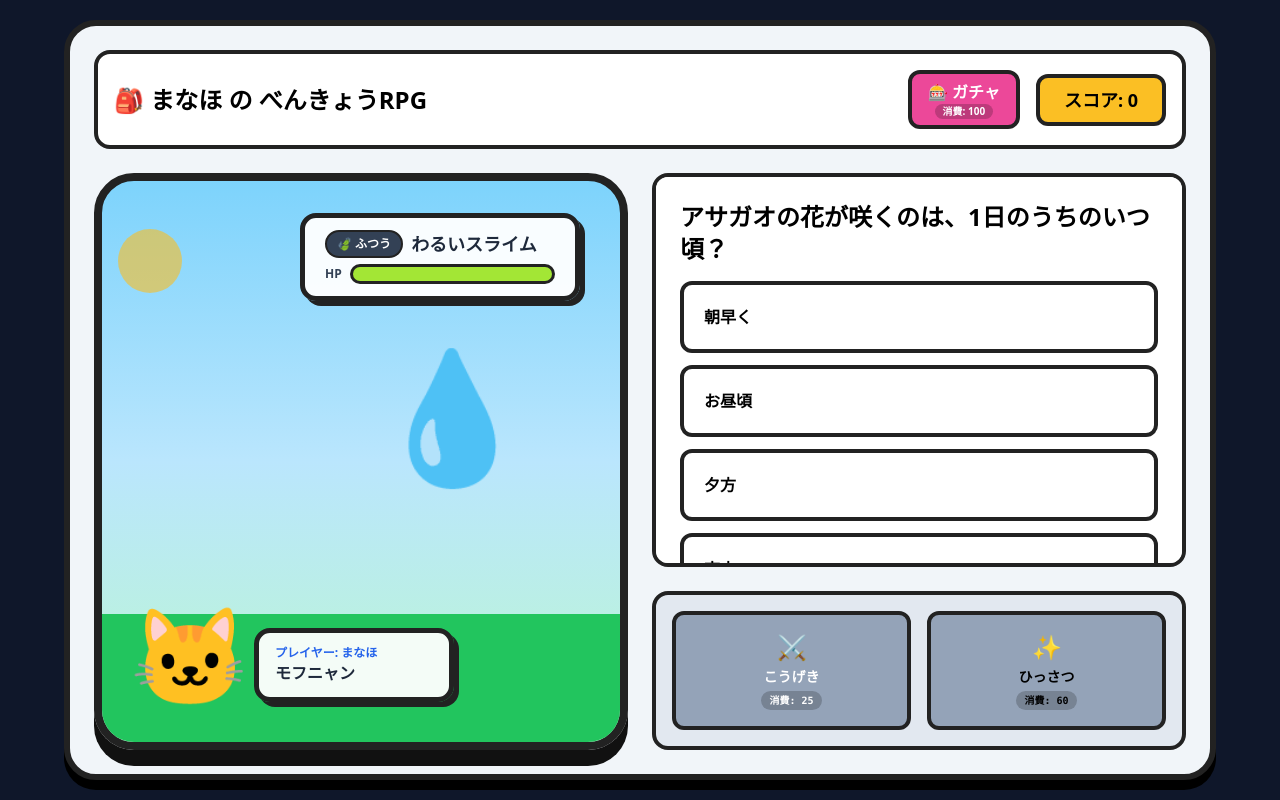
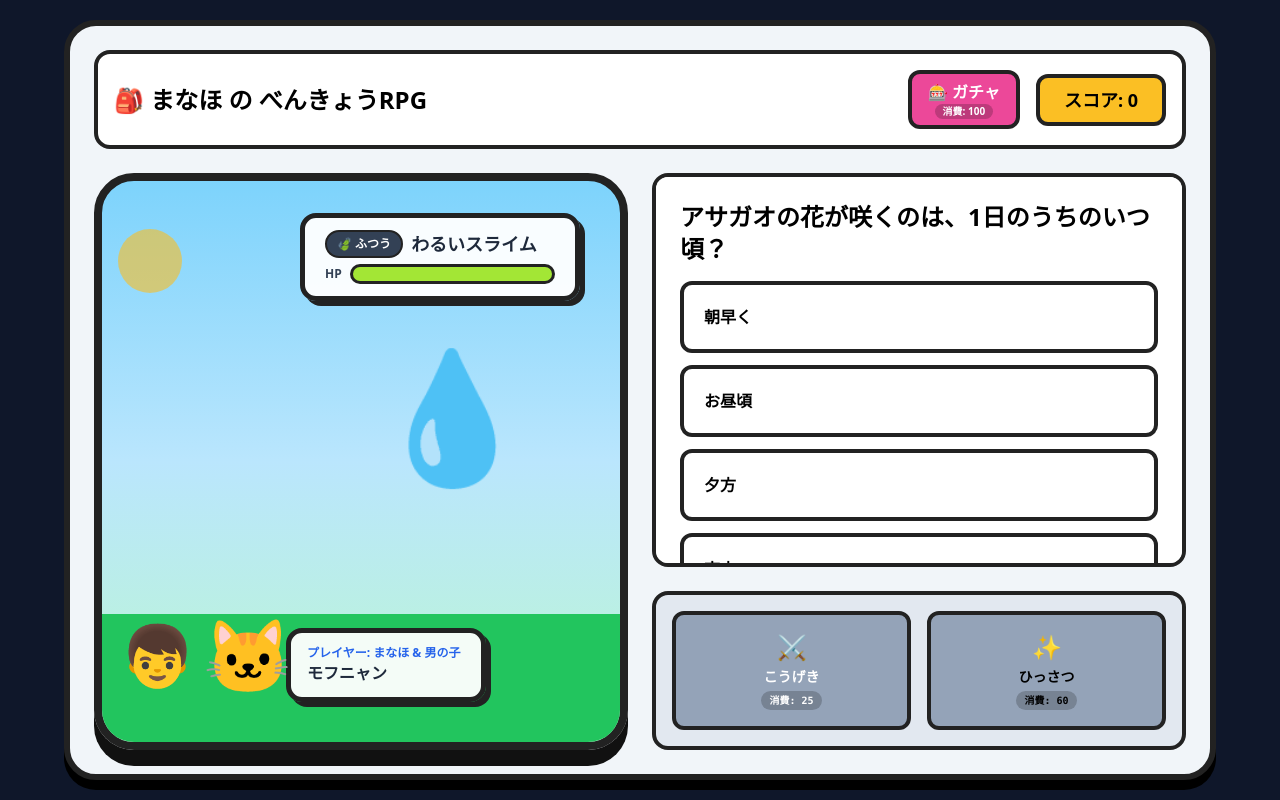
Before and after one commit to kotani6053/manaho-rpg, a Next.js app in the folder my-study-rpg/: page / in a window 1280 px wide. Built offline with nearby package versions, Linux system fonts and the light colour scheme.

Commit message:
Update BattleScene.tsx

```diff
--- a/my-study-rpg/src/components/BattleScene.tsx
+++ b/my-study-rpg/src/components/BattleScene.tsx
@@ -78,15 +78,18 @@ export default function BattleScene({
           </div>
         </div>
 
-        {/* まなほと相棒エリア */}
+        {/* まなほと相棒エリア（男の子を追加） */}
         <div className="flex items-end pl-2 mt-2 w-full">
-          <div className="relative w-28 h-28 flex items-center justify-center">
-            <div className={`text-8xl select-none z-20 ${isAttacking ? 'translate-x-20 -translate-y-16 scale-125' : ''}`}>
+          <div className="relative w-36 h-28 flex items-center justify-center gap-2">
+            {/* 男の子 */}
+            <div className="text-6xl select-none">👦</div>
+            {/* モフニャン */}
+            <div className={`text-7xl select-none z-20 ${isAttacking ? 'translate-x-20 -translate-y-16 scale-125' : ''}`}>
               {buddy.img}
             </div>
           </div>
           <div className="bg-white/95 border-[5px] border-[#222222] rounded-2xl p-3 px-4 shadow-[5px_5px_0_#222222] min-w-[200px] ml-2 mb-2">
-            <div className="text-xs font-bold text-blue-600">プレイヤー: まなほ</div>
+            <div className="text-xs font-bold text-blue-600">プレイヤー: まなほ & 男の子</div>
             <div className="font-black text-slate-800 text-base">{buddy.name}</div>
           </div>
         </div>
```
